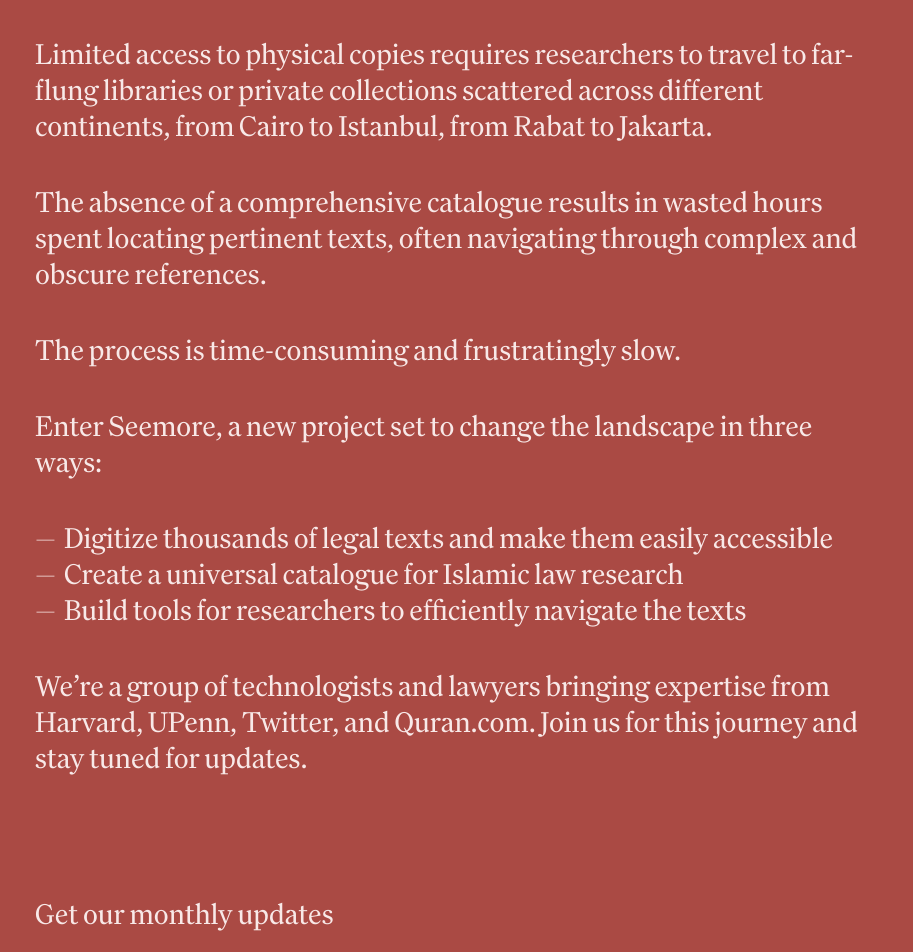
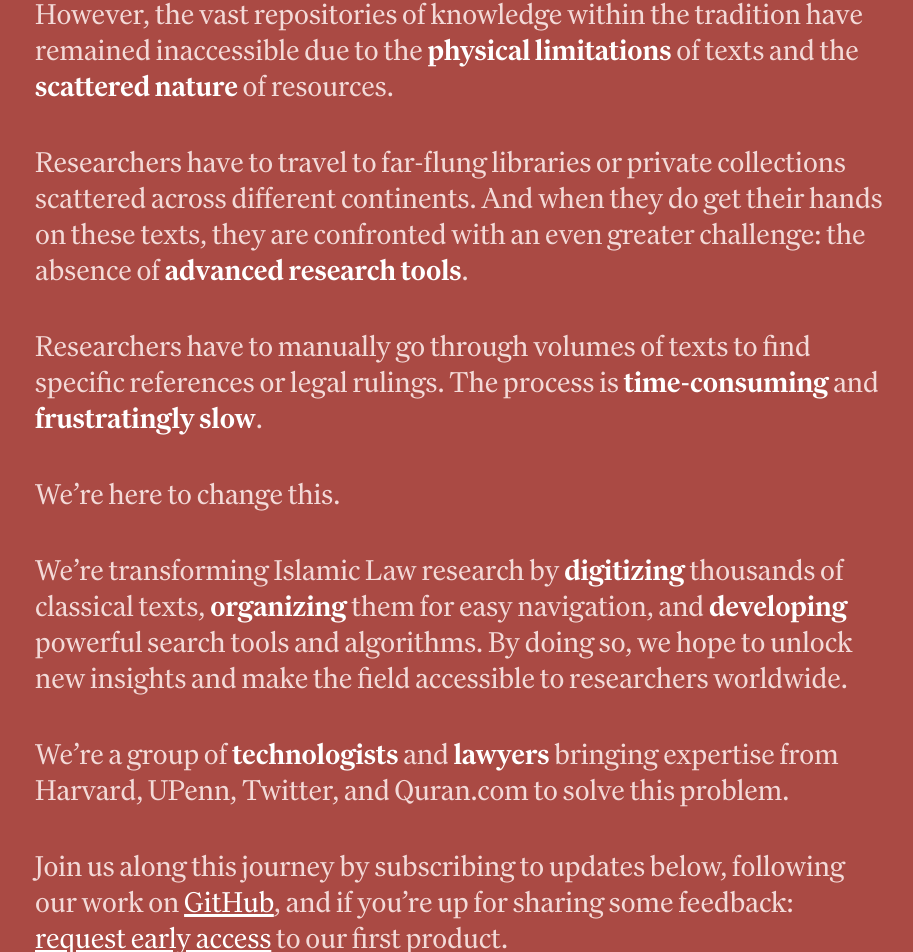
Before and after one commit to seemorg/digitalseem.org, a Next.js app: page / in a window 1280 px wide. Shown: the part 352-1304 px from the top of the page, without its empty margins (181-1094 px from the left). Built offline with nearby package versions, Linux system fonts and the light colour scheme; no server answers.

Commit message:
update copy

```diff
--- a/src/app/page.tsx
+++ b/src/app/page.tsx
@@ -3,54 +3,61 @@
 export default function HomePage() {
   return (
     <div className="flex flex-col gap-10">
-      <p>A new era in Islamic Law Research.</p>
+      <div className="flex flex-col gap-10 text-[hsl(4,53%,90%)] [&_a]:text-white [&_a]:underline [&_strong]:text-white">
+        <h1>A new era in Islamic Law research.</h1>
 
         <p>
-        The world of Islamic law is vast and rich in knowledge but almost
-        inaccessible to researchers.
+          For centuries, Islamic Law has been a cornerstone of legal, social,
+          and ethical guidance across diverse communities around the globe.
+          However, the vast repositories of knowledge within the tradition have
+          remained inaccessible due to the <strong>physical limitations</strong>{" "}
+          of texts and the <strong>scattered nature</strong> of resources.
         </p>
 
         <p>
-        Limited access to physical copies requires researchers to travel to
-        far-flung libraries or private collections scattered across different
-        continents, from Cairo to Istanbul, from Rabat to Jakarta.
+          Researchers have to travel to far-flung libraries or private
+          collections scattered across different continents. And when they do
+          get their hands on these texts, they are confronted with an even
+          greater challenge: the absence of{" "}
+          <strong>advanced research tools</strong>.
         </p>
 
         <p>
-        The absence of a comprehensive catalogue results in wasted hours spent
-        locating pertinent texts, often navigating through complex and obscure
-        references.
+          Researchers have to manually go through volumes of texts to find
+          specific references or legal rulings. The process is{" "}
+          <strong>time-consuming</strong> and{" "}
+          <strong>frustratingly slow</strong>.
         </p>
 
-      <p>The process is time-consuming and frustratingly slow.</p>
-
-      <div>
-        Enter Seemore, a new project set to change the landscape in three ways:
-      </div>
-
-      <ul className="list">
-        <li>
-          Digitize thousands of legal texts and make them easily accessible
-        </li>
-        <li>Create a universal catalogue for Islamic law research</li>
-        <li>Build tools for researchers to efficiently navigate the texts</li>
-      </ul>
+        <p>We’re here to change this.</p>
 
         <p>
-        We’re a group of technologists and lawyers bringing expertise from
-        Harvard, UPenn, Twitter, and Quran.com. Join us for this journey and
-        stay tuned for updates.
+          We’re transforming Islamic Law research by <strong>digitizing</strong>{" "}
+          thousands of classical texts, <strong>organizing</strong> them for
+          easy navigation, and <strong>developing</strong> powerful search tools
+          and algorithms. By doing so, we hope to unlock new insights and make
+          the field accessible to researchers worldwide.
         </p>
 
-      {/* <div className="mt-2">
-          <Signature className="w-36" />
-          <p className="mt-3">{config.ceo.name}</p>
-          <p>CEO, {config.org}</p>
+        <p>
+          We’re a group of <strong>technologists</strong> and{" "}
+          <strong>lawyers</strong> bringing expertise from Harvard, UPenn,
+          Twitter, and Quran.com to solve this problem.
+        </p>
 
-          <Button asChild variant="link" className="text-white">
-            <a href={`mailto:${config.ceo.email}`}>{config.ceo.email}</a>
-          </Button>
-        </div> */}
+        <p>
+          Join us along this journey by subscribing to updates below, following
+          our work on{" "}
+          <a href="https://github.com/seemorg" target="_blank">
+            GitHub
+          </a>
+          , and if you’re up for sharing some feedback:{" "}
+          <a href="mailto:early-access@digitalseem.org" target="_blank">
+            request early access
+          </a>{" "}
+          to our first product.
+        </p>
+      </div>
 
       <div className="mt-20">
         <NewsletterForm />
```
Lines whose indentation alone changed are shown as unchanged.
